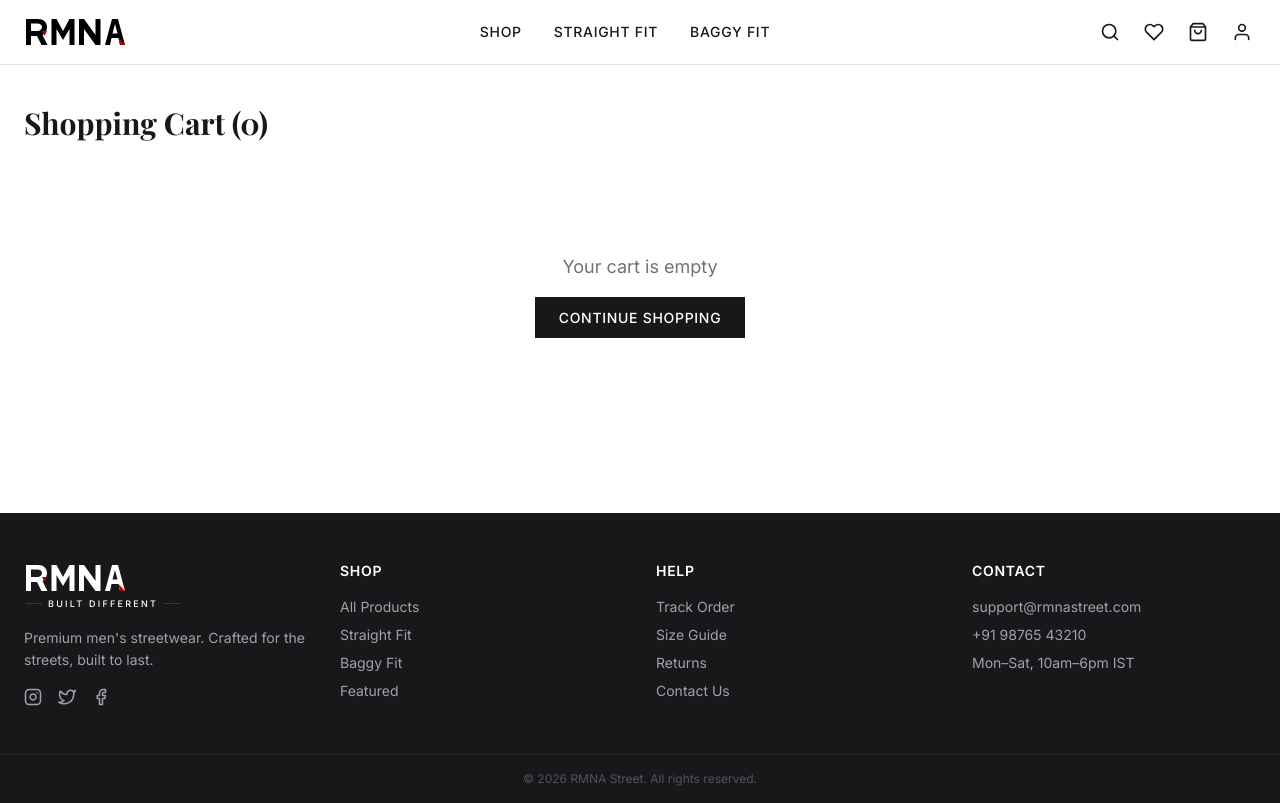
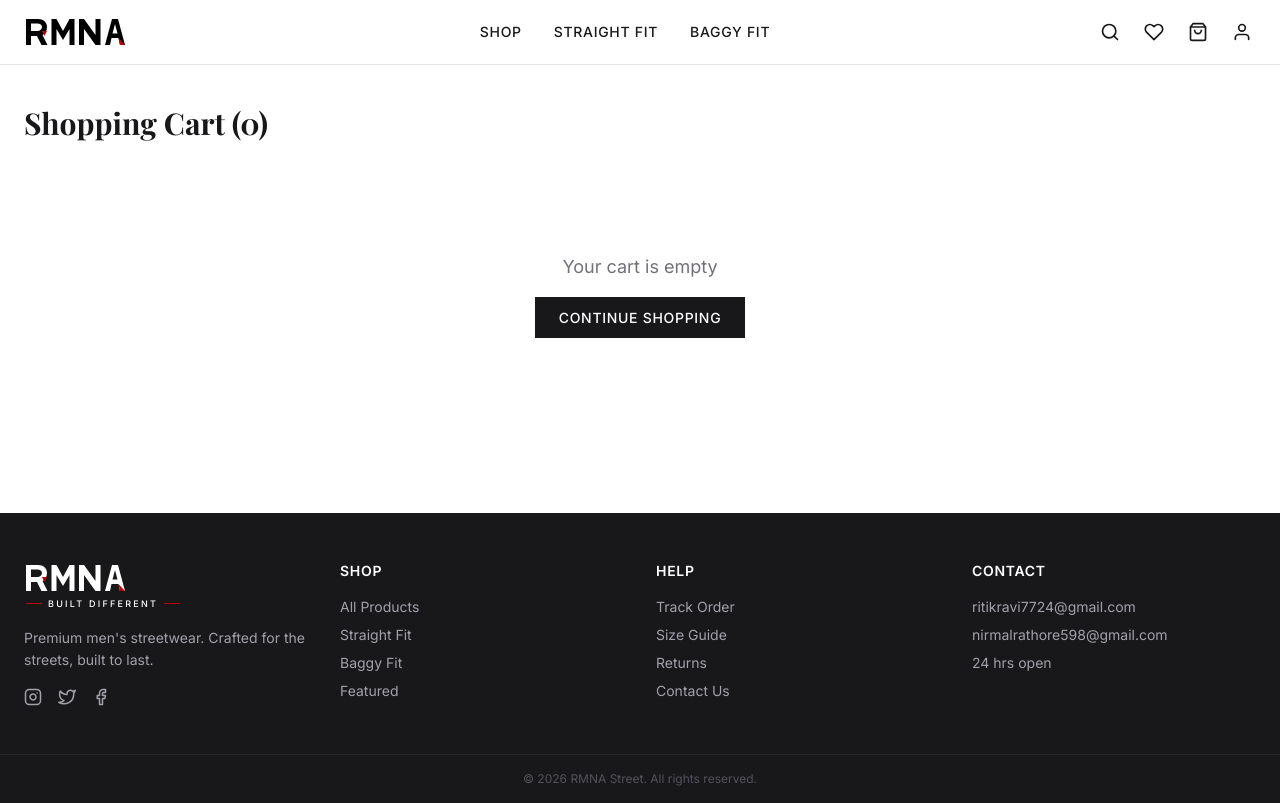
Before and after one commit to ritikravi/rmna-street-frontend, a React (Vite) app: page /cart in a window 1280 px wide. Built offline with nearby package versions, Linux system fonts and the light colour scheme; no server answers.

Commit message:
Update footer contacts, free shipping, 48hr delivery

```diff
--- a/src/components/layout/Footer.jsx
+++ b/src/components/layout/Footer.jsx
@@ -36,9 +36,9 @@ export default function Footer() {
         <div>
           <h4 className="text-white text-sm font-semibold tracking-wider uppercase mb-4">Contact</h4>
           <ul className="space-y-2 text-sm">
-            <li>support@rmnastreet.com</li>
-            <li>+91 98765 43210</li>
-            <li>Mon–Sat, 10am–6pm IST</li>
+            <li>ritikravi7724@gmail.com</li>
+            <li>nirmalrathore598@gmail.com</li>
+            <li>24 hrs open</li>
           </ul>
         </div>
       </div>
--- a/src/pages/CartPage.jsx
+++ b/src/pages/CartPage.jsx
@@ -121,11 +121,8 @@ export default function CartPage() {
               </div>
               <div className="flex justify-between">
                 <span className="text-zinc-600">Shipping</span>
-                <span>{shipping === 0 ? 'FREE' : formatPrice(shipping)}</span>
+                <span className="text-green-600">FREE</span>
               </div>
-              {shipping > 0 && (
-                <p className="text-xs text-zinc-500">Add {formatPrice(999 - subtotal)} more for free shipping</p>
-              )}
               <div className="border-t pt-3 flex justify-between font-semibold text-base">
                 <span>Total</span>
                 <span>{formatPrice(total)}</span>
--- a/src/pages/CheckoutPage.jsx
+++ b/src/pages/CheckoutPage.jsx
@@ -40,7 +40,7 @@ export default function CheckoutPage() {
     const price = item.product?.discountPrice > 0 ? item.product.discountPrice : item.product?.price || 0;
     return acc + price * item.quantity;
   }, 0);
-  const shipping = subtotal > 999 ? 0 : 99;
+  const shipping = 0; // Free shipping on all orders
   const total = subtotal + shipping - discount;
 
   const handleChange = (e) => setForm((f) => ({ ...f, [e.target.name]: e.target.value }));
--- a/src/pages/HomePage.jsx
+++ b/src/pages/HomePage.jsx
@@ -106,9 +106,9 @@ export default function HomePage() {
       <section className="bg-zinc-900 text-white py-12">
         <div className="max-w-7xl mx-auto px-4 sm:px-6 grid grid-cols-2 md:grid-cols-4 gap-8 text-center">
           {[
-            { icon: '🚚', title: 'Free Shipping', desc: 'On orders above ₹999' },
+            { icon: '🚚', title: 'Free Shipping', desc: 'On all orders within 48 hrs' },
             { icon: '↩️', title: 'Easy Returns', desc: '7-day return policy' },
-            { icon: '🔒', title: 'Secure Payment', desc: 'COD available' },
+            { icon: '🔒', title: 'Secure Payment', desc: 'COD & Online available' },
             { icon: '✨', title: 'Premium Quality', desc: 'Crafted to last' },
           ].map((item) => (
             <div key={item.title}>
```
